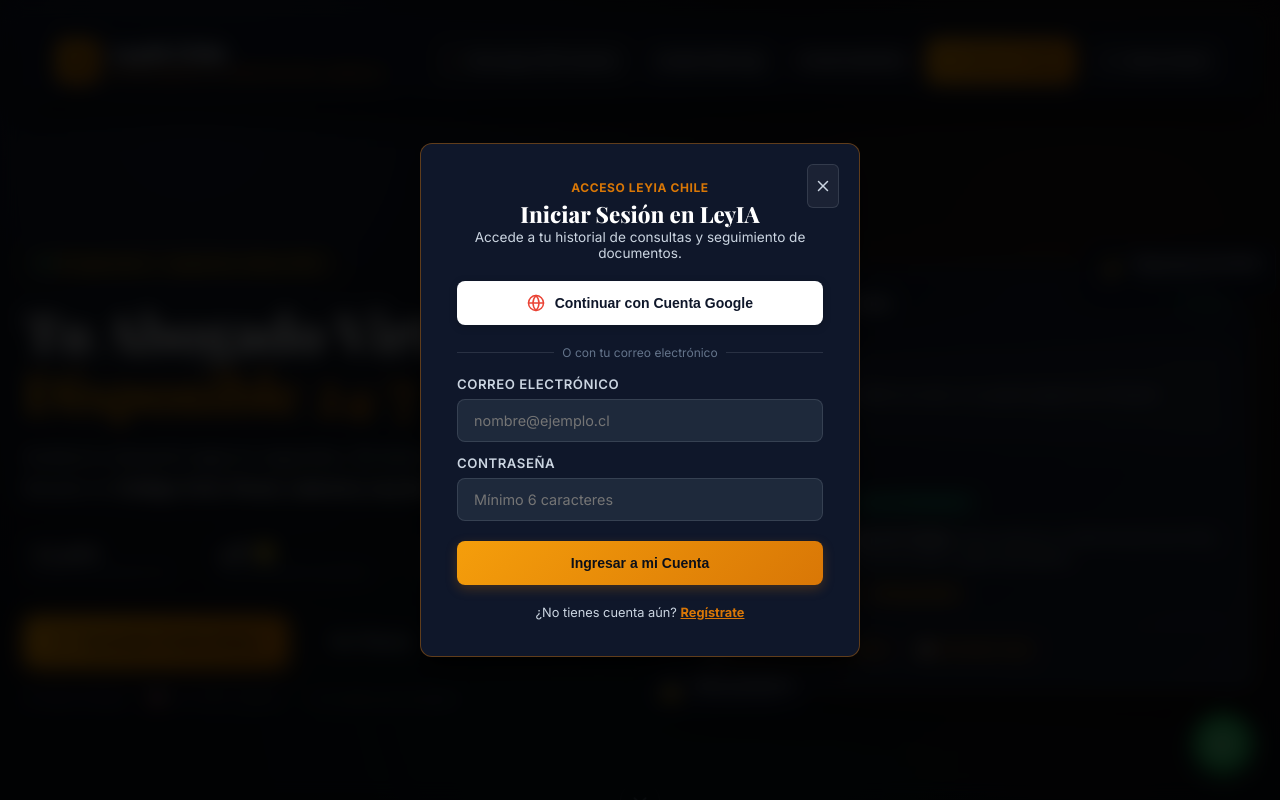
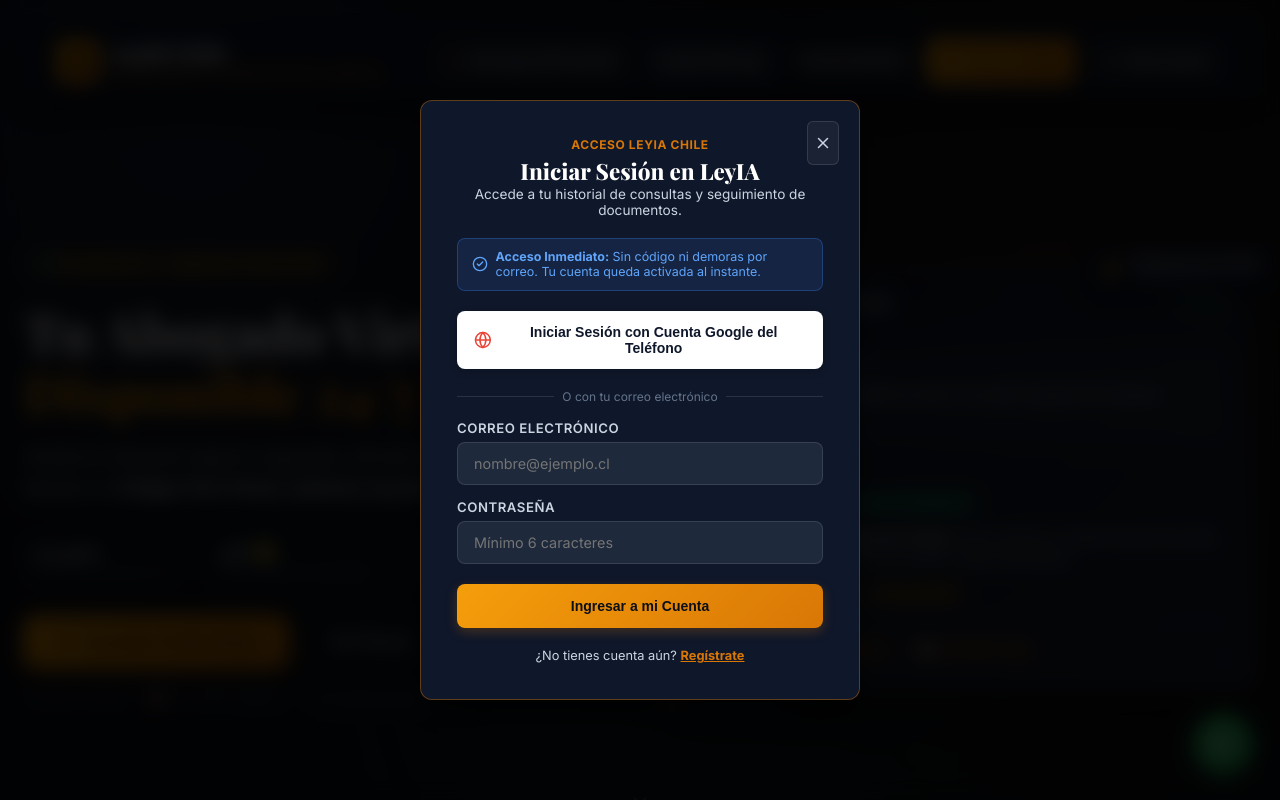
Before and after one commit to Kmazu/leyia-chile, a React (Vite) app: page / in a window 1280 px wide. Both pictures are taken after a click on the button "Iniciar Sesión". Shown: the top 800 px of the page. Built offline with nearby package versions, Linux system fonts and the light colour scheme.

Commit message:
feat: login inmediato sin esperas de correo y soporte para Google Accounts nativo

```diff
--- a/index.html
+++ b/index.html
@@ -36,6 +36,9 @@
     <link rel="apple-touch-icon" href="/icons/apple-touch-icon.png" />
     <link rel="icon" type="image/png" sizes="32x32" href="/icons/favicon-32x32.png" />
     <link rel="icon" type="image/png" sizes="16x16" href="/icons/favicon-16x16.png" />
+
+    <!-- Google Identity Services (Google OAuth Native SDK) -->
+    <script src="https://accounts.google.com/gsi/client" async defer></script>
 
     <!-- Google Fonts optimizados -->
     <link rel="preconnect" href="https://fonts.googleapis.com" />
--- a/src/components/AuthModal.jsx
+++ b/src/components/AuthModal.jsx
@@ -1,5 +1,5 @@
 import React, { useState } from 'react';
-import { X, Mail, Lock, UserCheck, ShieldCheck, Globe, AlertCircle, User } from 'lucide-react';
+import { X, Mail, Lock, UserCheck, ShieldCheck, Globe, AlertCircle, User, CheckCircle2 } from 'lucide-react';
 import { authService } from '../services/authService';
 
 export function AuthModal({ isOpen, onClose, onAuthSuccess }) {
@@ -85,7 +85,24 @@
           </div>
         )}
 
-        {/* BOTÓN GOOGLE */}
+        {/* BANNER INFORMATIVO REGISTRO INSTANTÁNEO */}
+        <div style={{
+          padding: '0.65rem 0.85rem',
+          background: 'rgba(59, 130, 246, 0.12)',
+          border: '1px solid rgba(59, 130, 246, 0.3)',
+          borderRadius: '0.5rem',
+          color: '#60a5fa',
+          fontSize: '0.78rem',
+          marginBottom: '1.25rem',
+          display: 'flex',
+          alignItems: 'center',
+          gap: '0.5rem'
+        }}>
+          <CheckCircle2 size={16} style={{ flexShrink: 0, color: '#60a5fa' }} />
+          <span><strong>Acceso Inmediato:</strong> Sin código ni demoras por correo. Tu cuenta queda activada al instante.</span>
+        </div>
+
+        {/* BOTÓN GOOGLE NATIVO */}
         <button
           type="button"
           onClick={handleGoogleAuth}
@@ -107,7 +124,7 @@
             boxShadow: '0 2px 8px rgba(0, 0, 0, 0.2)'
           }}
         >
-          <Globe size={18} color="#ea4335" /> Continuar con Cuenta Google
+          <Globe size={18} color="#ea4335" /> Iniciar Sesión con Cuenta Google del Teléfono
         </button>
 
         <div style={{ display: 'flex', alignItems: 'center', margin: '1rem 0', color: 'var(--text-dim)', fontSize: '0.75rem' }}>
```
